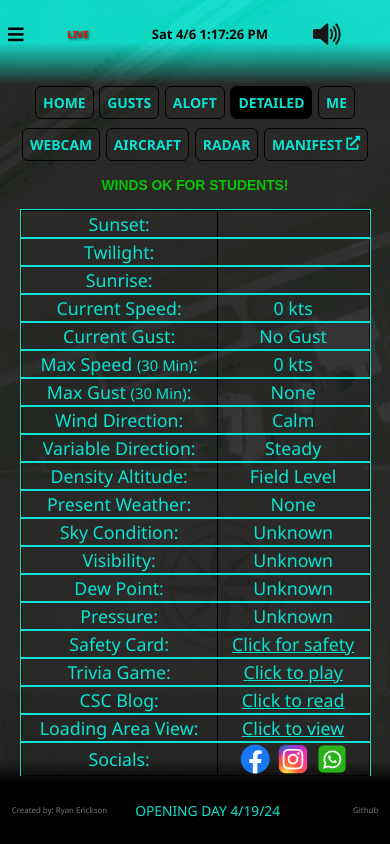
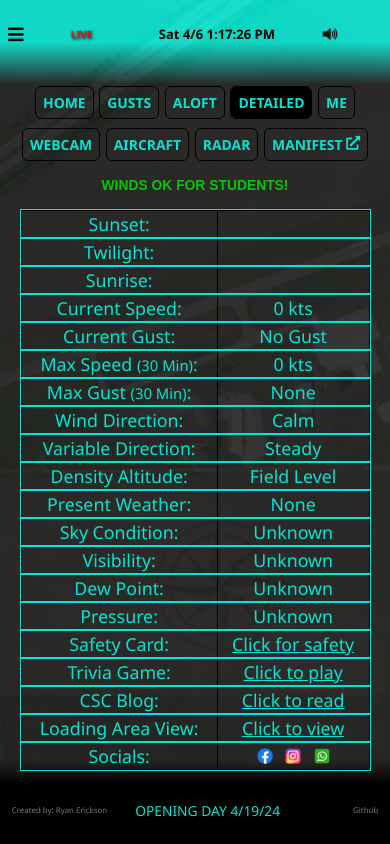
Before and after one commit to RyanFullStack/csc-weather-app, a React (Vite) app: page /detailed in a window 390 px wide. Built offline with nearby package versions, Linux system fonts and the light colour scheme; no server answers.

Commit message:
mobile sizing;

```diff
--- a/src/App.css
+++ b/src/App.css
@@ -458,7 +458,7 @@ a:hover {
     width: 100%;
   }
 
-  .temp-logos {
+  .detailed-logos {
     gap: 1vw;
   }
 
@@ -488,7 +488,7 @@ a:hover {
   .mini {
     font-size: calc(8px + 1vmin);
   }
-  .temp-logos img {
+  .detailed-logos img, .header-imgs img {
     max-width: 16px;
     max-height: 16px;
   }
```
